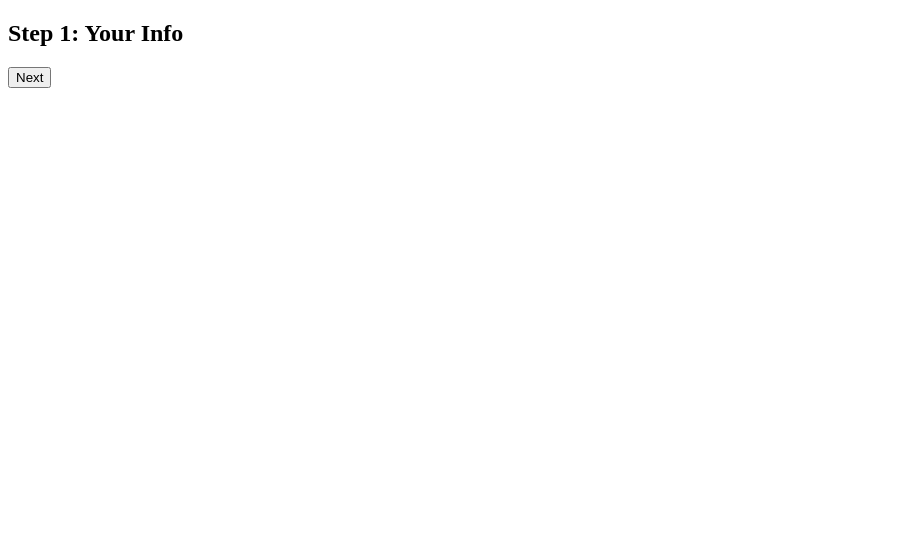
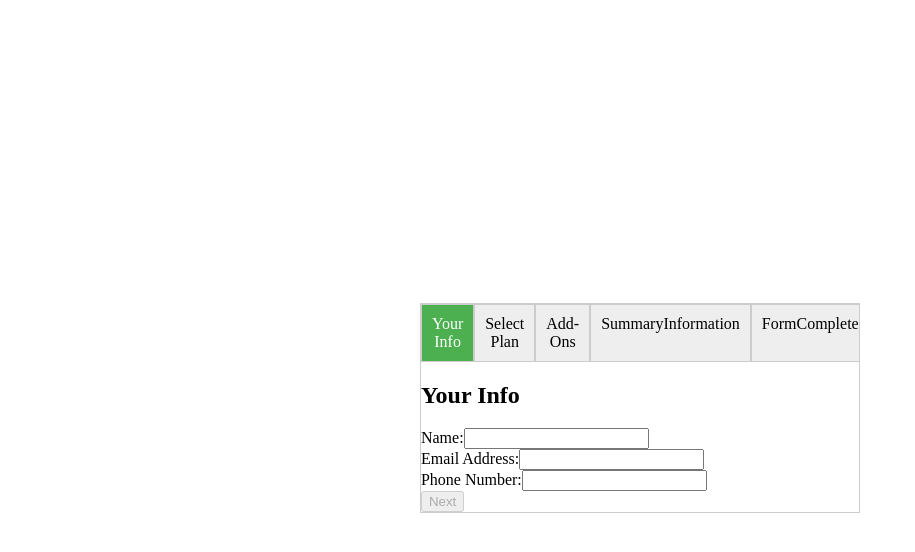
Before and after one commit to mehmetbacik/multi-step-form, a Vue app: page / in a window 1280 px wide. Shown: the top 552 px of the page, without its empty margins (0-915 px from the left). Built offline with nearby package versions, Linux system fonts and the light colour scheme.

Commit message:
Update
Updated for components and styles.

```diff
--- a/package.json
+++ b/package.json
@@ -18,7 +18,8 @@
     "@vue/cli-plugin-eslint": "~5.0.0",
     "@vue/cli-service": "~5.0.0",
     "eslint": "^7.32.0",
-    "eslint-plugin-vue": "^8.0.3"
+    "eslint-plugin-vue": "^8.0.3",
+    "vue-template-compiler": "^2.7.15"
   },
   "eslintConfig": {
     "root": true,
--- a/src/App.vue
+++ b/src/App.vue
@@ -1,63 +1,17 @@
 <template>
   <div id="app">
-    <component
-      :is="currentStepComponent"
-      @next-step="nextStep"
-      @prev-step="prevStep"
-      @confirm="confirm"
-    />
+    <div class="main-container">
+      <Main />
+    </div>
   </div>
 </template>
 
 <script>
-import YourInfo from "@/components/YourInfo";
-import SelectPlan from "@/components/SelectPlan";
-import AddOns from "@/components/AddOns";
-import SummaryInformation from "@/components/SummaryInformation";
+import Main from "@/components/FormMain.vue";
 
 export default {
   components: {
-    YourInfo,
-    SelectPlan,
-    AddOns,
-    SummaryInformation
+    Main,
   },
-  data() {
-    return {
-      currentStep: 1
-    };
-  },
-  computed: {
-    currentStepComponent() {
-      switch (this.currentStep) {
-        case 1:
-          return "YourInfo";
-        case 2:
-          return "SelectPlan";
-        case 3:
-          return "AddOns";
-        case 4:
-          return "SummaryInformation";
-        default:
-          return null;
-      }
-    }
-  },
-  methods: {
-    nextStep() {
-      if (this.currentStep < 4) {
-        this.currentStep++;
-      }
-    },
-    prevStep() {
-      if (this.currentStep > 1) {
-        this.currentStep--;
-      }
-    },
-    confirm() {
-      // Handle confirm logic, e.g., submit the form data
-      console.log("Form confirmed!");
-    }
-  }
 };
 </script>
--- /dev/null
+++ b/src/assets/css/styles.css
@@ -0,0 +1,47 @@
+@import "variables";
+
+/*App*/
+#app {
+    display: flex;
+    justify-content: center;
+    align-items: center;
+    height: 100vh;
+  }
+
+  .main-container {
+    display: flex;
+    width: 80%;
+    border: 1px solid #ccc;
+    overflow: hidden;
+  }
+/*App*/
+
+    /*YourInfo*/
+  .error-message {
+    color: red;
+    margin-top: 5px;
+  }
+  .is-invalid {
+    border: 1px solid red;
+  }
+   /*YourInfo*/
+
+  /*Main*/
+  .progress-bar {
+    display: flex;
+    margin-bottom: 20px;
+  }
+
+  .progress-bar div {
+    flex: 1;
+    text-align: center;
+    padding: 10px;
+    background-color: #eee;
+    border: 1px solid #ccc;
+  }
+
+  .progress-bar div.active {
+    background-color: #4caf50;
+    color: white;
+  }
+    /*Main*/
--- /dev/null
+++ b/src/assets/css/variables.css
@@ -0,0 +1,15 @@
+@import url('https://fonts.googleapis.com/css2?family=Rubik:wght@400;500;700&display=swap');
+
+:root {
+    --theme-font: 'Rubik', sans-serif;
+    --theme-size: 16px;
+    --moderate-blue: hsl(238, 40%, 52%);
+    --soft-red: hsl(358, 79%, 66%);
+    --light-grayish-blue: hsl(239, 57%, 85%);
+    --pale-red: hsl(357, 100%, 86%);
+    --dark-blue: hsl(212, 24%, 26%);
+    --grayish-blue: hsl(211, 10%, 45%);
+    --light-gray: hsl(223, 19%, 93%);
+    --very-light-gray: hsl(228, 33%, 97%);
+    --white: hsl(0, 0%, 100%);
+}
--- a/src/components/AddOns.vue
+++ b/src/components/AddOns.vue
@@ -1,7 +1,6 @@
 <template>
     <div>
         <h2>Step 3: Add-Ons</h2>
-        <!-- Add-Ons form fields go here -->
         <button @click="prevStep">Back</button>
         <button @click="nextStep" :disabled="!isNextEnabled">Next</button>
     </div>
@@ -19,8 +18,7 @@
             },
             computed: {
             isNextEnabled() {
-                // Check if Add-Ons fields are filled to enable Next button
-                return true; // Replace with your validation logic
+                return true;
             }
         }
     };
--- /dev/null
+++ b/src/components/FormCompleted.vue
@@ -0,0 +1,11 @@
+<template>
+    <div>
+        <h2>Completed</h2>
+    </div>
+</template>
+
+<script>
+    export default {
+
+    };
+</script>
--- /dev/null
+++ b/src/components/FormMain.vue
@@ -0,0 +1,72 @@
+<template>
+  <div>
+    <div class="progress-bar">
+      <div
+        v-for="(step, index) in steps"
+        :key="index"
+        :class="{ active: index + 1 === currentStep }"
+      >
+        {{ step }}
+      </div>
+    </div>
+    <div class="content">
+      <component :is="currentStepComponent" @next-step="nextStep" @prev-step="prevStep" />
+    </div>
+  </div>
+</template>
+
+<script>
+import YourInfo from "@/components/YourInfo.vue";
+import SelectPlan from "@/components/SelectPlan.vue";
+import AddOns from "@/components/AddOns.vue";
+import SummaryInformation from "@/components/SummaryInformation.vue";
+import FormCompleted from "@/components/FormCompleted.vue";
+
+export default {
+  data() {
+    return {
+      currentStep: 1,
+      steps: ["Your Info", "Select Plan", "Add-Ons", "SummaryInformation", "FormCompleted"],
+    };
+  },
+  computed: {
+    currentStepComponent() {
+      switch (this.currentStep) {
+        case 1:
+          return "YourInfo";
+        case 2:
+          return "SelectPlan";
+        case 3:
+          return "AddOns";
+        case 4:
+          return "SummaryInformation";
+        case 5:
+          return "FormCompleted";
+        default:
+          return null;
+      }
+    },
+  },
+  methods: {
+    nextStep() {
+      if (this.currentStep < this.steps.length) {
+        this.currentStep += 1;
+      } else {
+        // If all steps are completed, you can take another action
+      }
+    },
+    prevStep() {
+      if (this.currentStep > 1) {
+        this.currentStep -= 1;
+      }
+    },
+  },
+  components: {
+    YourInfo,
+    SelectPlan,
+    AddOns,
+    SummaryInformation,
+    FormCompleted,
+  },
+};
+</script>
--- a/src/components/SelectPlan.vue
+++ b/src/components/SelectPlan.vue
@@ -1,7 +1,6 @@
 <template>
     <div>
         <h2>Step 2: Select Plan</h2>
-        <!-- Select Plan form fields go here -->
         <button @click="prevStep">Back</button>
         <button @click="nextStep" :disabled="!isNextEnabled">Next</button>
     </div>
@@ -19,8 +18,7 @@
             },
             computed: {
             isNextEnabled() {
-                // Check if Select Plan fields are filled to enable Next button
-                return true; // Replace with your validation logic
+                return true;
             }
         }
     };
--- a/src/components/SummaryInformation.vue
+++ b/src/components/SummaryInformation.vue
@@ -1,7 +1,6 @@
 <template>
     <div>
         <h2>Step 4: Summary</h2>
-        <!-- Summary form fields go here -->
         <button @click="prevStep">Back</button>
         <button @click="confirm" :disabled="!isConfirmEnabled">Confirm</button>
     </div>
@@ -19,8 +18,7 @@
             },
             computed: {
             isConfirmEnabled() {
-                // Check if Summary fields are filled to enable Confirm button
-                return true; // Replace with your validation logic
+                return true;
             }
         }
     };
--- a/src/components/YourInfo.vue
+++ b/src/components/YourInfo.vue
@@ -1,22 +1,102 @@
 <template>
     <div>
-        <h2>Step 1: Your Info</h2>
-        <!-- Your Info form fields go here -->
-        <button @click="nextStep" :disabled="!isNextEnabled">Next</button>
+        <h2>Your Info</h2>
+        <form @submit.prevent="validateAndProceed">
+            <div>
+                <label for="name">Name:</label>
+                <input
+                    type="text"
+                    id="name"
+                    v-model="name"
+                    @blur="validateName"
+                    :class="{ 'is-invalid': errors.name }"
+                />
+                <div v-if="errors.name" class="error-message">{{ errors.name }}</div>
+            </div>
+            <div>
+                <label for="email">Email Address:</label>
+                <input
+                    type="email"
+                    id="email"
+                    v-model="email"
+                    @blur="validateEmail"
+                    :class="{ 'is-invalid': errors.email }"
+                />
+                <div v-if="errors.email" class="error-message">{{ errors.email }}</div>
+            </div>
+            <div>
+                <label for="phone">Phone Number:</label>
+                <input
+                    type="text"
+                    id="phone"
+                    v-model="phone"
+                    @input="validatePhoneNumber"
+                    @blur="validatePhoneNumber"
+                    :class="{ 'is-invalid': errors.phone }"
+                />
+                <div v-if="errors.phone" class="error-message">{{ errors.phone }}</div>
+            </div>
+            <button :disabled="!isFormValid" type="submit">Next</button>
+        </form>
     </div>
 </template>
 
 <script>
     export default {
+        data() {
+            return {
+                name: localStorage.getItem('name') || '',
+                email: localStorage.getItem('email') || '',
+                phone: localStorage.getItem('phone') || '',
+                errors: {
+                name: '',
+                email: '',
+                phone: ''
+                }
+            };
+        },
+        computed: {
+            isFormValid() {
+                return this.name && this.isValidEmail(this.email) && !this.errors.phone;
+            }
+        },
         methods: {
-            nextStep() {
-                this.$emit('next-step');
-            }
+            validateAndProceed() {
+                this.errors = {
+                name: !this.name ? 'Name is required.' : '',
+                email: !this.isValidEmail(this.email) ? 'Please enter a valid email address.' : '',
+                phone: !this.phone || this.errors.phone ? 'Please enter a valid phone number.' : ''
+                };
+
+                if (this.isFormValid) {
+                // Bilgileri yerel depolamaya kaydet
+                localStorage.setItem('name', this.name);
+                localStorage.setItem('email', this.email);
+                localStorage.setItem('phone', this.phone);
+
+                // İleri gitme işlemi burada gerçekleştirilebilir
+                this.$emit('next-step', { name: this.name, email: this.email, phone: this.phone });
+                }
             },
-            computed: {
-            isNextEnabled() {
-                // Check if Your Info fields are filled to enable Next button
-                return true; // Replace with your validation logic
+            isValidEmail(email) {
+                // Basit bir email doğrulama
+                const emailRegex = /^[^\s@]+@[^\s@]+\.[^\s@]+$/;
+                return emailRegex.test(email);
+            },
+            validateName() {
+                this.errors.name = !this.name ? 'Name is required.' : '';
+            },
+            validateEmail() {
+                this.errors.email = !this.isValidEmail(this.email) ? 'Please enter a valid email address.' : '';
+            },
+            validatePhoneNumber() {
+                const phoneRegex = /^[0-9]+$/;
+
+                if (!phoneRegex.test(this.phone)) {
+                this.errors.phone = 'Please enter a valid phone number.';
+                } else {
+                this.errors.phone = '';
+                }
             }
         }
     };
--- a/src/main.js
+++ b/src/main.js
@@ -1,4 +1,5 @@
 import { createApp } from 'vue'
 import App from './App.vue'
+import './assets/css/styles.css'
 
 createApp(App).mount('#app')
```
Also changed, not shown: 1 other file (tests, documents, lock files or other folders).
